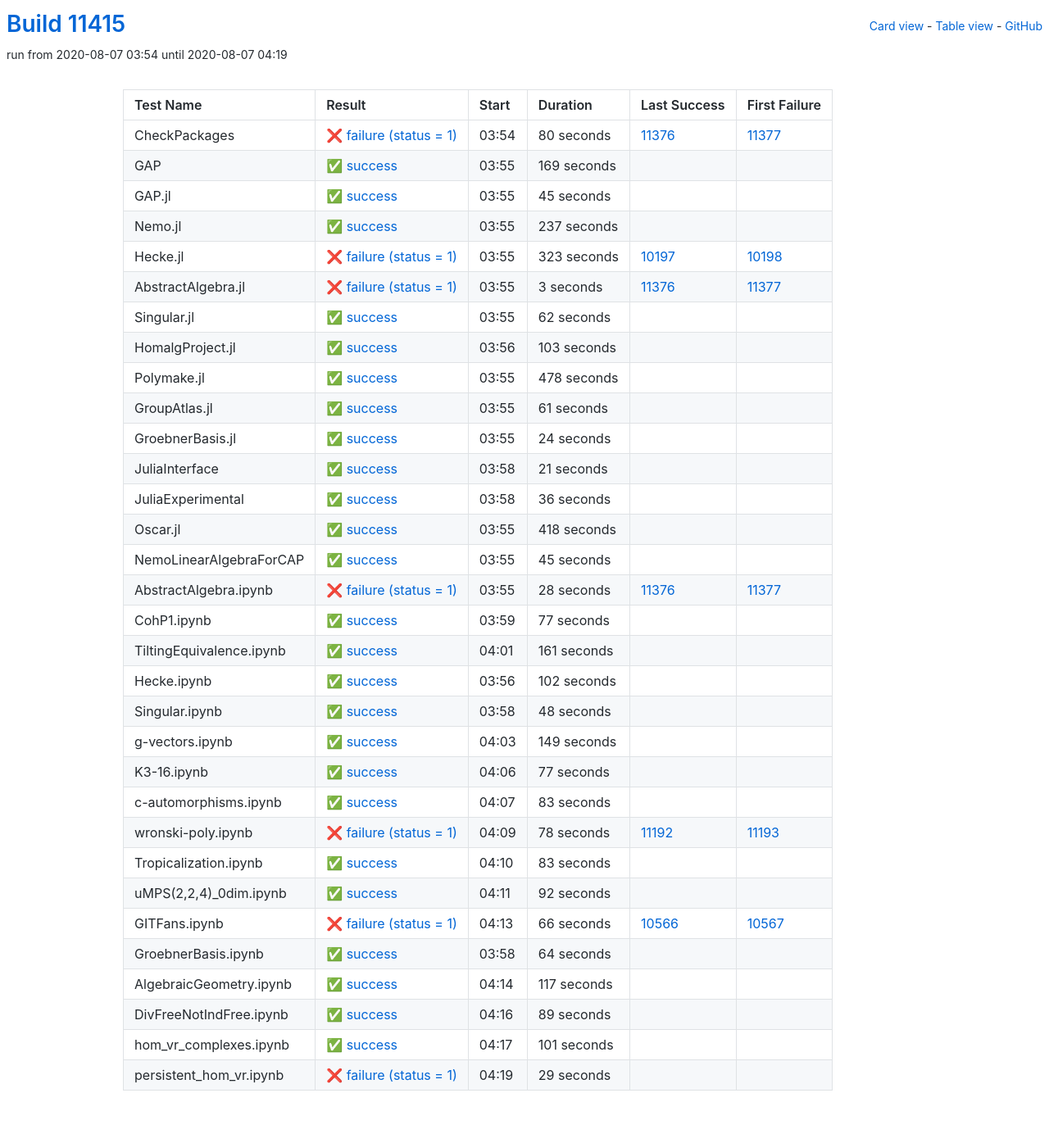
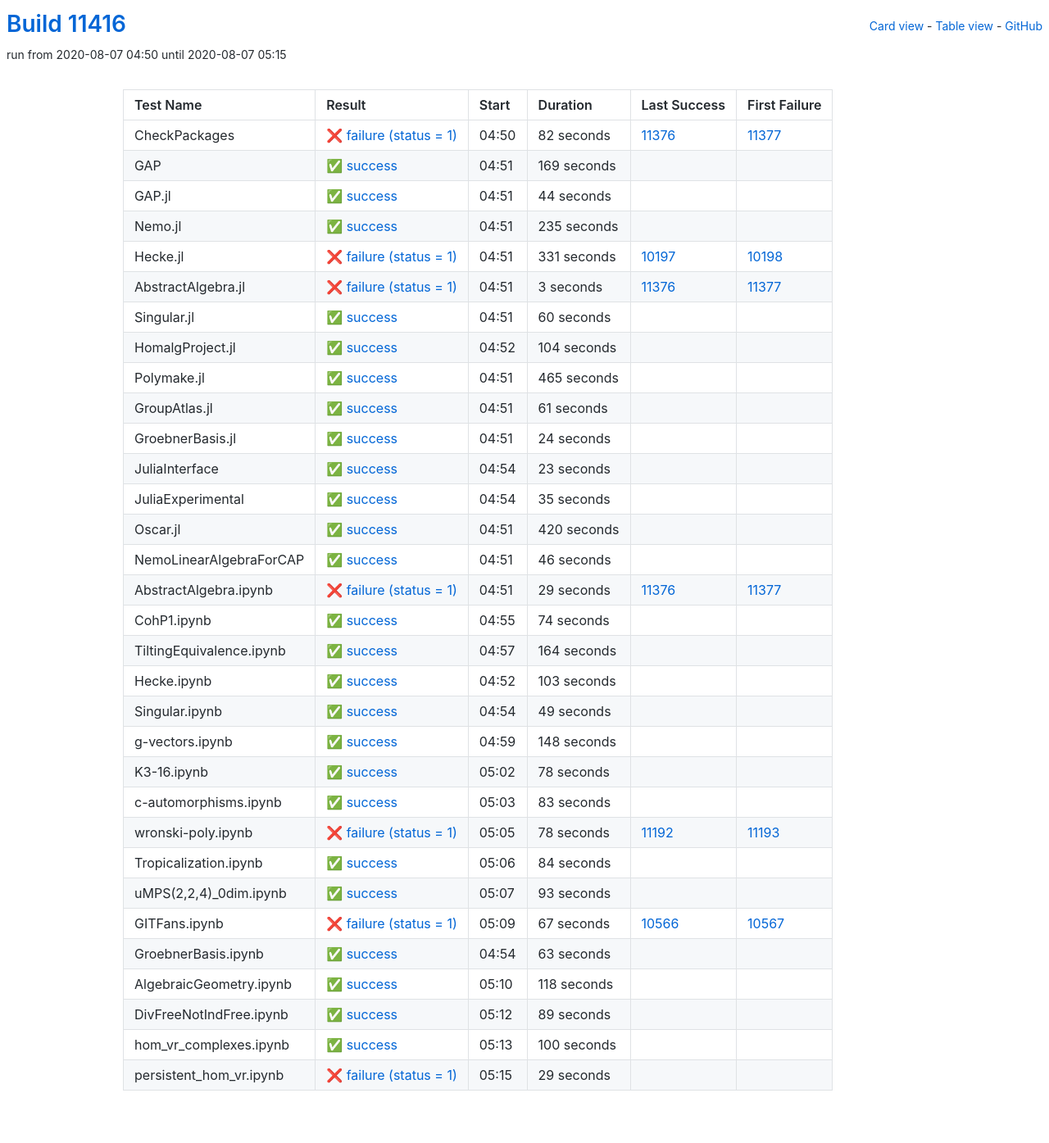
Before and after one commit to oscar-system/oscar-ci-status, a Jekyll site: the page built from table.html, in a window 1280 px wide. Shown: the whole page at 82% size. Built offline with Jekyll 4.4.1, drawn with Linux system fonts in a browser that asks for light colours.

Commit message:
Build #11416

```diff
--- a/_data/ci.yml
+++ b/_data/ci.yml
@@ -1,6 +1,6 @@
 ---
-build: 11415
-build_url: https://oscarci.mathematik.uni-kl.de/job/oscar/11415/
+build: 11416
+build_url: https://oscarci.mathematik.uni-kl.de/job/oscar/11416/
 job: oscar
 organization: oscar-system
 repo: oscar-ci-status
@@ -8,20 +8,20 @@
 tests:
 - name: CheckPackages
   id: checkpackages
-  log: https://oscarci.mathematik.uni-kl.de/job/oscar/11415/artifact/logs/build-11415/CheckPackages.log
-  start: 2020-08-07 03:54
+  log: https://oscarci.mathematik.uni-kl.de/job/oscar/11416/artifact/logs/build-11416/CheckPackages.log
+  start: 2020-08-07 04:50
   success: false
   exitcode: 1
   status: failure
-  duration: 80
+  duration: 82
   last_success: 11376
   last_success_url: https://oscarci.mathematik.uni-kl.de/job/oscar/11376/
   first_failure: 11377
   first_failure_url: https://oscarci.mathematik.uni-kl.de/job/oscar/11377/
 - name: GAP
   id: gap
-  log: https://oscarci.mathematik.uni-kl.de/job/oscar/11415/artifact/logs/build-11415/GAP.log
-  start: 2020-08-07 03:55
+  log: https://oscarci.mathematik.uni-kl.de/job/oscar/11416/artifact/logs/build-11416/GAP.log
+  start: 2020-08-07 04:51
   success: true
   exitcode: 0
   status: success
@@ -32,44 +32,44 @@
   first_failure_url:
 - name: GAP.jl
   id: gap-jl
-  log: https://oscarci.mathematik.uni-kl.de/job/oscar/11415/artifact/logs/build-11415/GAP.jl.log
-  start: 2020-08-07 03:55
+  log: https://oscarci.mathematik.uni-kl.de/job/oscar/11416/artifact/logs/build-11416/GAP.jl.log
+  start: 2020-08-07 04:51
   success: true
   exitcode: 0
   status: success
-  duration: 45
+  duration: 44
   last_success: false
   last_success_url:
   first_failure: false
   first_failure_url:
 - name: Nemo.jl
   id: nemo-jl
-  log: https://oscarci.mathematik.uni-kl.de/job/oscar/11415/artifact/logs/build-11415/Nemo.jl.log
-  start: 2020-08-07 03:55
+  log: https://oscarci.mathematik.uni-kl.de/job/oscar/11416/artifact/logs/build-11416/Nemo.jl.log
+  start: 2020-08-07 04:51
   success: true
   exitcode: 0
   status: success
-  duration: 237
+  duration: 235
   last_success: false
   last_success_url:
   first_failure: false
   first_failure_url:
 - name: Hecke.jl
   id: hecke-jl
-  log: https://oscarci.mathematik.uni-kl.de/job/oscar/11415/artifact/logs/build-11415/Hecke.jl.log
-  start: 2020-08-07 03:55
+  log: https://oscarci.mathematik.uni-kl.de/job/oscar/11416/artifact/logs/build-11416/Hecke.jl.log
+  start: 2020-08-07 04:51
   success: false
   exitcode: 1
   status: failure
-  duration: 323
+  duration: 331
   last_success: 10197
   last_success_url: https://oscarci.mathematik.uni-kl.de/job/oscar/10197/
   first_failure: 10198
   first_failure_url: https://oscarci.mathematik.uni-kl.de/job/oscar/10198/
 - name: AbstractAlgebra.jl
   id: abstractalgebra-jl
-  log: https://oscarci.mathematik.uni-kl.de/job/oscar/11415/artifact/logs/build-11415/AbstractAlgebra.jl.log
-  start: 2020-08-07 03:55
+  log: https://oscarci.mathematik.uni-kl.de/job/oscar/11416/artifact/logs/build-11416/AbstractAlgebra.jl.log
+  start: 2020-08-07 04:51
   success: false
   exitcode: 1
   status: failure
@@ -80,44 +80,44 @@
   first_failure_url: https://oscarci.mathematik.uni-kl.de/job/oscar/11377/
 - name: Singular.jl
   id: singular-jl
-  log: https://oscarci.mathematik.uni-kl.de/job/oscar/11415/artifact/logs/build-11415/Singular.jl.log
-  start: 2020-08-07 03:55
+  log: https://oscarci.mathematik.uni-kl.de/job/oscar/11416/artifact/logs/build-11416/Singular.jl.log
+  start: 2020-08-07 04:51
   success: true
   exitcode: 0
   status: success
-  duration: 62
+  duration: 60
   last_success: false
   last_success_url:
   first_failure: false
   first_failure_url:
 - name: HomalgProject.jl
   id: homalgproject-jl
-  log: https://oscarci.mathematik.uni-kl.de/job/oscar/11415/artifact/logs/build-11415/HomalgProject.jl.log
-  start: 2020-08-07 03:56
+  log: https://oscarci.mathematik.uni-kl.de/job/oscar/11416/artifact/logs/build-11416/HomalgProject.jl.log
+  start: 2020-08-07 04:52
   success: true
   exitcode: 0
   status: success
-  duration: 103
+  duration: 104
   last_success: false
   last_success_url:
   first_failure: false
   first_failure_url:
 - name: Polymake.jl
   id: polymake-jl
-  log: https://oscarci.mathematik.uni-kl.de/job/oscar/11415/artifact/logs/build-11415/Polymake.jl.log
-  start: 2020-08-07 03:55
+  log: https://oscarci.mathematik.uni-kl.de/job/oscar/11416/artifact/logs/build-11416/Polymake.jl.log
+  start: 2020-08-07 04:51
   success: true
   exitcode: 0
   status: success
-  duration: 478
+  duration: 465
   last_success: false
   last_success_url:
   first_failure: false
   first_failure_url:
 - name: GroupAtlas.jl
   id: groupatlas-jl
-  log: https://oscarci.mathematik.uni-kl.de/job/oscar/11415/artifact/logs/build-11415/GroupAtlas.jl.log
-  start: 2020-08-07 03:55
+  log: https://oscarci.mathematik.uni-kl.de/job/oscar/11416/artifact/logs/build-11416/GroupAtlas.jl.log
+  start: 2020-08-07 04:51
   success: true
   exitcode: 0
   status: success
@@ -128,8 +128,8 @@
   first_failure_url:
 - name: GroebnerBasis.jl
   id: groebnerbasis-jl
-  log: https://oscarci.mathematik.uni-kl.de/job/oscar/11415/artifact/logs/build-11415/GroebnerBasis.jl.log
-  start: 2020-08-07 03:55
+  log: https://oscarci.mathematik.uni-kl.de/job/oscar/11416/artifact/logs/build-11416/GroebnerBasis.jl.log
+  start: 2020-08-07 04:51
   success: true
   exitcode: 0
   status: success
@@ -140,140 +140,140 @@
   first_failure_url:
 - name: JuliaInterface
   id: juliainterface
-  log: https://oscarci.mathematik.uni-kl.de/job/oscar/11415/artifact/logs/build-11415/JuliaInterface.log
-  start: 2020-08-07 03:58
+  log: https://oscarci.mathematik.uni-kl.de/job/oscar/11416/artifact/logs/build-11416/JuliaInterface.log
+  start: 2020-08-07 04:54
   success: true
   exitcode: 0
   status: success
-  duration: 21
+  duration: 23
   last_success: false
   last_success_url:
   first_failure: false
   first_failure_url:
 - name: JuliaExperimental
   id: juliaexperimental
-  log: https://oscarci.mathematik.uni-kl.de/job/oscar/11415/artifact/logs/build-11415/JuliaExperimental.log
-  start: 2020-08-07 03:58
+  log: https://oscarci.mathematik.uni-kl.de/job/oscar/11416/artifact/logs/build-11416/JuliaExperimental.log
+  start: 2020-08-07 04:54
   success: true
   exitcode: 0
   status: success
-  duration: 36
+  duration: 35
   last_success: false
   last_success_url:
   first_failure: false
   first_failure_url:
 - name: Oscar.jl
   id: oscar-jl
-  log: https://oscarci.mathematik.uni-kl.de/job/oscar/11415/artifact/logs/build-11415/Oscar.jl.log
-  start: 2020-08-07 03:55
+  log: https://oscarci.mathematik.uni-kl.de/job/oscar/11416/artifact/logs/build-11416/Oscar.jl.log
+  start: 2020-08-07 04:51
   success: true
   exitcode: 0
   status: success
-  duration: 418
+  duration: 420
   last_success: false
   last_success_url:
   first_failure: false
   first_failure_url:
 - name: NemoLinearAlgebraForCAP
   id: nemolinearalgebraforcap
-  log: https://oscarci.mathematik.uni-kl.de/job/oscar/11415/artifact/logs/build-11415/NemoLinearAlgebraForCAP.log
-  start: 2020-08-07 03:55
+  log: https://oscarci.mathematik.uni-kl.de/job/oscar/11416/artifact/logs/build-11416/NemoLinearAlgebraForCAP.log
+  start: 2020-08-07 04:51
   success: true
   exitcode: 0
   status: success
-  duration: 45
+  duration: 46
   last_success: false
   last_success_url:
   first_failure: false
   first_failure_url:
 - name: AbstractAlgebra.ipynb
   id: abstractalgebra-ipynb
-  log: https://oscarci.mathematik.uni-kl.de/job/oscar/11415/artifact/logs/build-11415/AbstractAlgebra.ipynb.log
-  start: 2020-08-07 03:55
+  log: https://oscarci.mathematik.uni-kl.de/job/oscar/11416/artifact/logs/build-11416/AbstractAlgebra.ipynb.log
+  start: 2020-08-07 04:51
   success: false
   exitcode: 1
   status: failure
-  duration: 28
+  duration: 29
   last_success: 11376
   last_success_url: https://oscarci.mathematik.uni-kl.de/job/oscar/11376/
   first_failure: 11377
   first_failure_url: https://oscarci.mathematik.uni-kl.de/job/oscar/11377/
 - name: CohP1.ipynb
   id: cohp1-ipynb
-  log: https://oscarci.mathematik.uni-kl.de/job/oscar/11415/artifact/logs/build-11415/CohP1.ipynb.log
-  start: 2020-08-07 03:59
+  log: https://oscarci.mathematik.uni-kl.de/job/oscar/11416/artifact/logs/build-11416/CohP1.ipynb.log
+  start: 2020-08-07 04:55
   success: true
   exitcode: 0
   status: success
-  duration: 77
+  duration: 74
   last_success: false
   last_success_url:
   first_failure: false
   first_failure_url:
 - name: TiltingEquivalence.ipynb
   id: tiltingequivalence-ipynb
-  log: https://oscarci.mathematik.uni-kl.de/job/oscar/11415/artifact/logs/build-11415/TiltingEquivalence.ipynb.log
-  start: 2020-08-07 04:01
+  log: https://oscarci.mathematik.uni-kl.de/job/oscar/11416/artifact/logs/build-11416/TiltingEquivalence.ipynb.log
+  start: 2020-08-07 04:57
   success: true
   exitcode: 0
   status: success
-  duration: 161
+  duration: 164
   last_success: false
   last_success_url:
   first_failure: false
   first_failure_url:
 - name: Hecke.ipynb
   id: hecke-ipynb
-  log: https://oscarci.mathematik.uni-kl.de/job/oscar/11415/artifact/logs/build-11415/Hecke.ipynb.log
-  start: 2020-08-07 03:56
+  log: https://oscarci.mathematik.uni-kl.de/job/oscar/11416/artifact/logs/build-11416/Hecke.ipynb.log
+  start: 2020-08-07 04:52
   success: true
   exitcode: 0
   status: success
-  duration: 102
+  duration: 103
   last_success: false
   last_success_url:
   first_failure: false
   first_failure_url:
 - name: Singular.ipynb
   id: singular-ipynb
-  log: https://oscarci.mathematik.uni-kl.de/job/oscar/11415/artifact/logs/build-11415/Singular.ipynb.log
-  start: 2020-08-07 03:58
+  log: https://oscarci.mathematik.uni-kl.de/job/oscar/11416/artifact/logs/build-11416/Singular.ipynb.log
+  start: 2020-08-07 04:54
   success: true
   exitcode: 0
   status: success
-  duration: 48
+  duration: 49
   last_success: false
   last_success_url:
   first_failure: false
   first_failure_url:
 - name: g-vectors.ipynb
   id: g-vectors-ipynb
-  log: https://oscarci.mathematik.uni-kl.de/job/oscar/11415/artifact/logs/build-11415/g-vectors.ipynb.log
-  start: 2020-08-07 04:03
+  log: https://oscarci.mathematik.uni-kl.de/job/oscar/11416/artifact/logs/build-11416/g-vectors.ipynb.log
+  start: 2020-08-07 04:59
   success: true
   exitcode: 0
   status: success
-  duration: 149
+  duration: 148
   last_success: false
   last_success_url:
   first_failure: false
   first_failure_url:
 - name: K3-16.ipynb
   id: k3-16-ipynb
-  log: https://oscarci.mathematik.uni-kl.de/job/oscar/11415/artifact/logs/build-11415/K3-16.ipynb.log
-  start: 2020-08-07 04:06
+  log: https://oscarci.mathematik.uni-kl.de/job/oscar/11416/artifact/logs/build-11416/K3-16.ipynb.log
+  start: 2020-08-07 05:02
   success: true
   exitcode: 0
   status: success
-  duration: 77
+  duration: 78
   last_success: false
   last_success_url:
   first_failure: false
   first_failure_url:
 - name: c-automorphisms.ipynb
   id: c-automorphisms-ipynb
-  log: https://oscarci.mathematik.uni-kl.de/job/oscar/11415/artifact/logs/build-11415/c-automorphisms.ipynb.log
-  start: 2020-08-07 04:07
+  log: https://oscarci.mathematik.uni-kl.de/job/oscar/11416/artifact/logs/build-11416/c-automorphisms.ipynb.log
+  start: 2020-08-07 05:03
   success: true
   exitcode: 0
   status: success
@@ -284,8 +284,8 @@
   first_failure_url:
 - name: wronski-poly.ipynb
   id: wronski-poly-ipynb
-  log: https://oscarci.mathematik.uni-kl.de/job/oscar/11415/artifact/logs/build-11415/wronski-poly.ipynb.log
-  start: 2020-08-07 04:09
+  log: https://oscarci.mathematik.uni-kl.de/job/oscar/11416/artifact/logs/build-11416/wronski-poly.ipynb.log
+  start: 2020-08-07 05:05
   success: false
   exitcode: 1
   status: failure
@@ -296,68 +296,68 @@
   first_failure_url: https://oscarci.mathematik.uni-kl.de/job/oscar/11193/
 - name: Tropicalization.ipynb
   id: tropicalization-ipynb
-  log: https://oscarci.mathematik.uni-kl.de/job/oscar/11415/artifact/logs/build-11415/Tropicalization.ipynb.log
-  start: 2020-08-07 04:10
+  log: https://oscarci.mathematik.uni-kl.de/job/oscar/11416/artifact/logs/build-11416/Tropicalization.ipynb.log
+  start: 2020-08-07 05:06
   success: true
   exitcode: 0
   status: success
-  duration: 83
+  duration: 84
   last_success: false
   last_success_url:
   first_failure: false
   first_failure_url:
 - name: uMPS(2,2,4)_0dim.ipynb
   id: umps-2-2-4-0dim-ipynb
-  log: https://oscarci.mathematik.uni-kl.de/job/oscar/11415/artifact/logs/build-11415/uMPS-2-2-4-_0dim.ipynb.log
-  start: 2020-08-07 04:11
+  log: https://oscarci.mathematik.uni-kl.de/job/oscar/11416/artifact/logs/build-11416/uMPS-2-2-4-_0dim.ipynb.log
+  start: 2020-08-07 05:07
   success: true
   exitcode: 0
   status: success
-  duration: 92
+  duration: 93
   last_success: false
   last_success_url:
   first_failure: false
   first_failure_url:
 - name: GITFans.ipynb
   id: gitfans-ipynb
-  log: https://oscarci.mathematik.uni-kl.de/job/oscar/11415/artifact/logs/build-11415/GITFans.ipynb.log
-  start: 2020-08-07 04:13
+  log: https://oscarci.mathematik.uni-kl.de/job/oscar/11416/artifact/logs/build-11416/GITFans.ipynb.log
+  start: 2020-08-07 05:09
   success: false
   exitcode: 1
   status: failure
-  duration: 66
+  duration: 67
   last_success: 10566
   last_success_url: https://oscarci.mathematik.uni-kl.de/job/oscar/10566/
   first_failure: 10567
   first_failure_url: https://oscarci.mathematik.uni-kl.de/job/oscar/10567/
 - name: GroebnerBasis.ipynb
   id: groebnerbasis-ipynb
-  log: https://oscarci.mathematik.uni-kl.de/job/oscar/11415/artifact/logs/build-11415/GroebnerBasis.ipynb.log
-  start: 2020-08-07 03:58
+  log: https://oscarci.mathematik.uni-kl.de/job/oscar/11416/artifact/logs/build-11416/GroebnerBasis.ipynb.log
+  start: 2020-08-07 04:54
   success: true
   exitcode: 0
   status: success
-  duration: 64
+  duration: 63
   last_success: false
   last_success_url:
   first_failure: false
   first_failure_url:
 - name: AlgebraicGeometry.ipynb
   id: algebraicgeometry-ipynb
-  log: https://oscarci.mathematik.uni-kl.de/job/oscar/11415/artifact/logs/build-11415/AlgebraicGeometry.ipynb.log
-  start: 2020-08-07 04:14
+  log: https://oscarci.mathematik.uni-kl.de/job/oscar/11416/artifact/logs/build-11416/AlgebraicGeometry.ipynb.log
+  start: 2020-08-07 05:10
   success: true
   exitcode: 0
   status: success
-  duration: 117
+  duration: 118
   last_success: false
   last_success_url:
   first_failure: false
   first_failure_url:
 - name: DivFreeNotIndFree.ipynb
   id: divfreenotindfree-ipynb
-  log: https://oscarci.mathematik.uni-kl.de/job/oscar/11415/artifact/logs/build-11415/DivFreeNotIndFree.ipynb.log
-  start: 2020-08-07 04:16
+  log: https://oscarci.mathematik.uni-kl.de/job/oscar/11416/artifact/logs/build-11416/DivFreeNotIndFree.ipynb.log
+  start: 2020-08-07 05:12
   success: true
   exitcode: 0
   status: success
@@ -368,20 +368,20 @@
   first_failure_url:
 - name: hom_vr_complexes.ipynb
   id: hom-vr-complexes-ipynb
-  log: https://oscarci.mathematik.uni-kl.de/job/oscar/11415/artifact/logs/build-11415/hom_vr_complexes.ipynb.log
-  start: 2020-08-07 04:17
+  log: https://oscarci.mathematik.uni-kl.de/job/oscar/11416/artifact/logs/build-11416/hom_vr_complexes.ipynb.log
+  start: 2020-08-07 05:13
   success: true
   exitcode: 0
   status: success
-  duration: 101
+  duration: 100
   last_success: false
   last_success_url:
   first_failure: false
   first_failure_url:
 - name: persistent_hom_vr.ipynb
   id: persistent-hom-vr-ipynb
-  log: https://oscarci.mathematik.uni-kl.de/job/oscar/11415/artifact/logs/build-11415/persistent_hom_vr.ipynb.log
-  start: 2020-08-07 04:19
+  log: https://oscarci.mathematik.uni-kl.de/job/oscar/11416/artifact/logs/build-11416/persistent_hom_vr.ipynb.log
+  start: 2020-08-07 05:15
   success: false
   exitcode: 1
   status: failure
```
Also changed, not shown: README.md.
